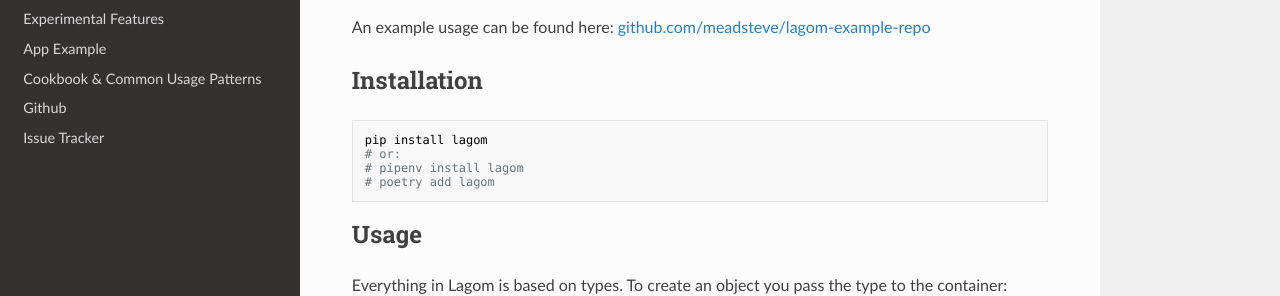
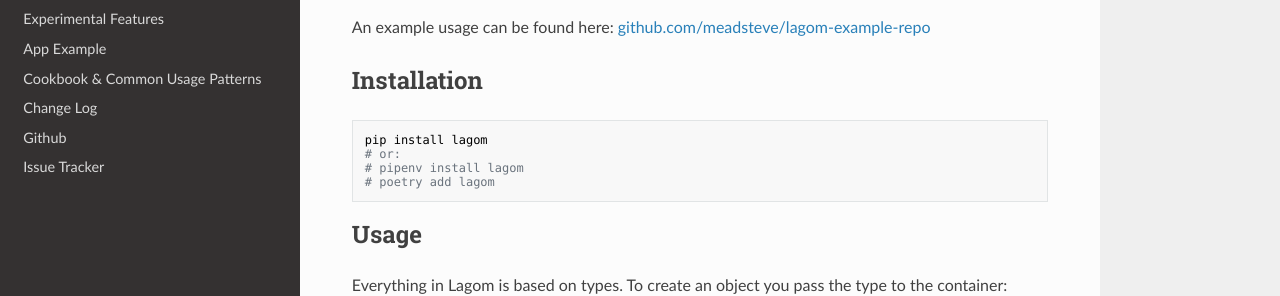
Before and after one commit to meadsteve/lagom, an MkDocs documentation site: the page built from docs/index.md, in a window 1280 px wide. Shown: the part 296-592 px from the top of the page. Built offline with MkDocs 1.6.1, drawn with Linux system fonts in a browser that asks for light colours; nearby versions of some CDN libraries.

Commit message:
add CHANGELOG.md to mkdocs.yml

```diff
--- a/mkdocs.yml
+++ b/mkdocs.yml
@@ -8,5 +8,6 @@ nav:
   - Experimental Features: experimental.md
   - App Example: full_example.md
   - Cookbook & Common Usage Patterns: cookbook.md
+  - Change Log: CHANGELOG.md
   - Github: https://github.com/meadsteve/lagom
   - Issue Tracker: https://github.com/meadsteve/lagom/issues
```
Also changed, not shown: docs/CHANGELOG.md (added, +1 -0 lines).
